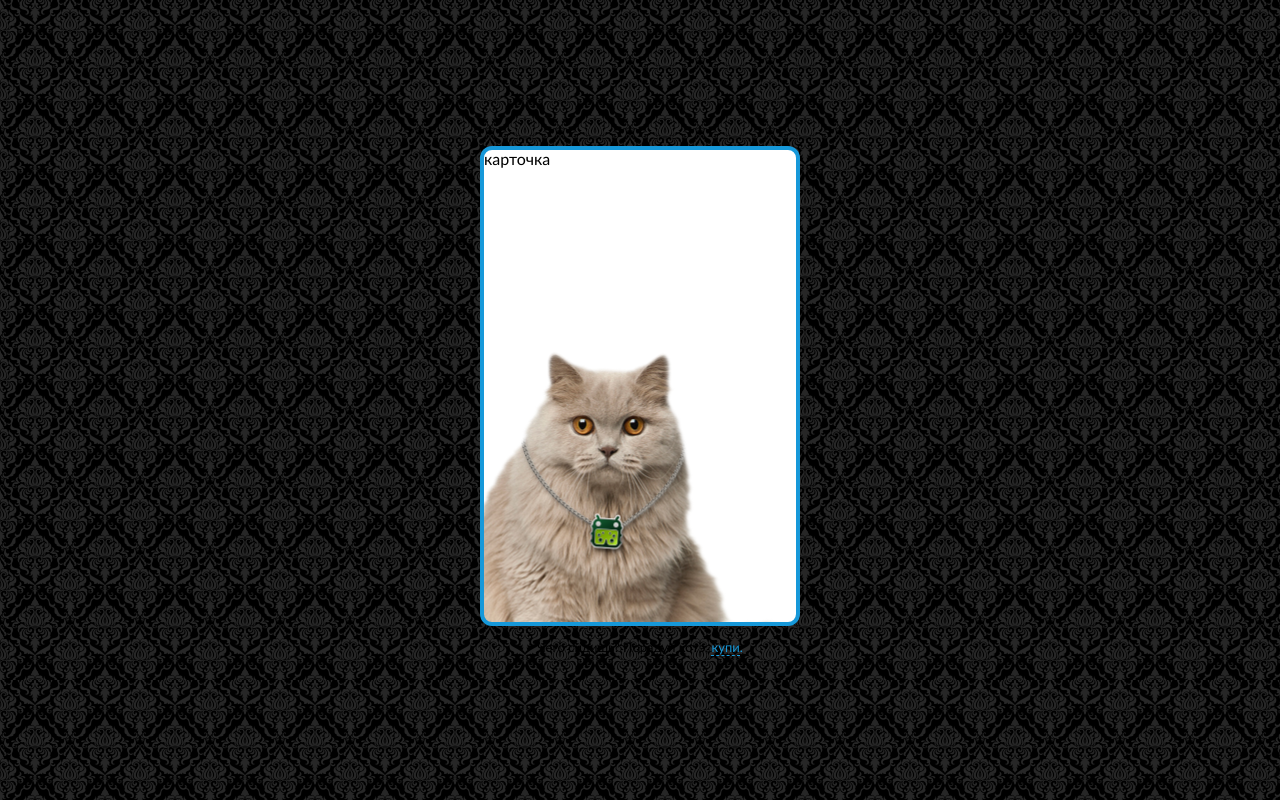
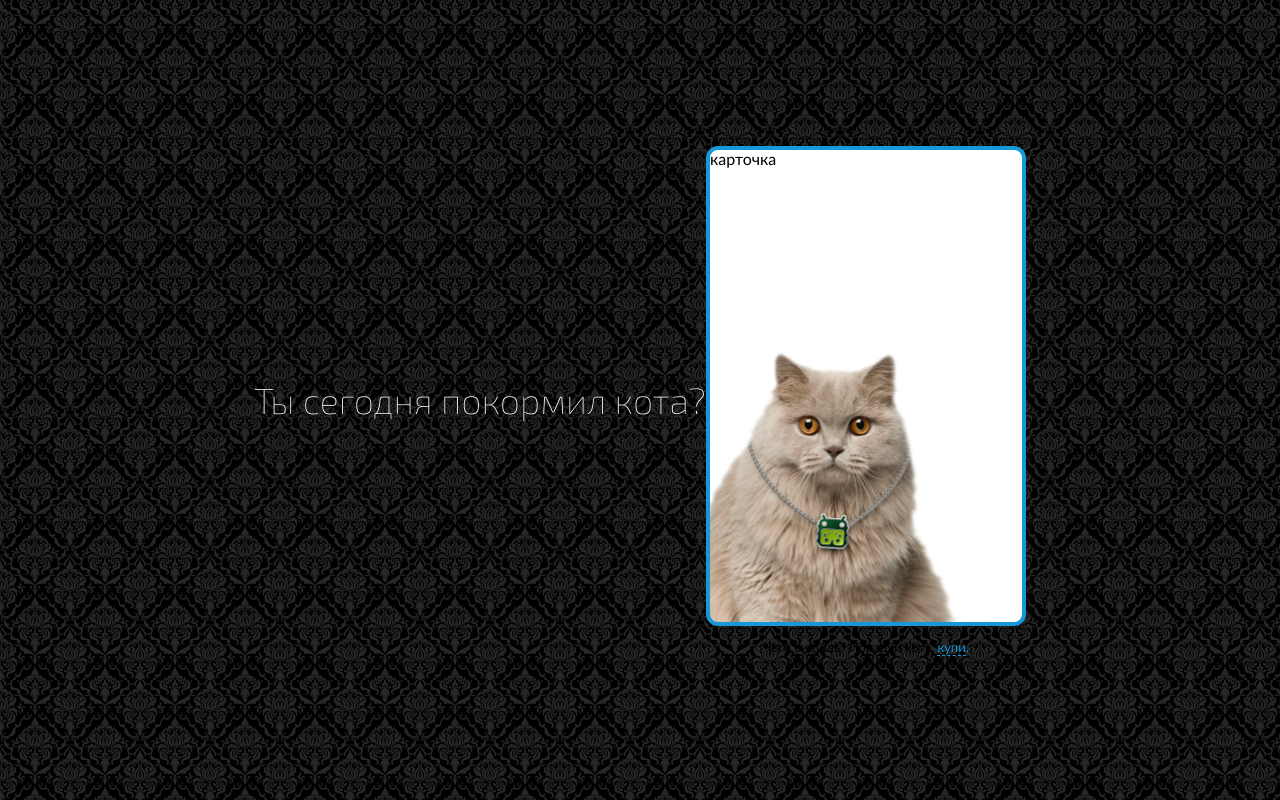
Before and after one commit to sokolowav/funbox, a React (Create React App) app: page / in a window 1280 px wide. Built offline with nearby package versions, Linux system fonts and the light colour scheme.

Commit message:
technical deploy

```diff
--- a/src/components/Container.js
+++ b/src/components/Container.js
@@ -4,6 +4,7 @@ import { Card } from './Card'
 export const Container = () => {
   return (
     <div className='container'>
+      <span className='container__heading'>Ты сегодня покормил кота?</span>
       <Card></Card>
 
       {/* <div class='box'></div> */}
--- a/src/styles/common.css
+++ b/src/styles/common.css
@@ -6,5 +6,6 @@
 
 body {
   font-family: 'Trebuchet MS', sans-serif;
-  height: 100vh;
+  width: 100%;
+  min-height: 100vh;
 }
--- a/src/styles/container.css
+++ b/src/styles/container.css
@@ -1,5 +1,4 @@
 .container {
-  min-width: 320px;
   height: 100vh;
   background: url(../images/bg.png);
   display: flex;
@@ -7,8 +6,14 @@
   align-items: center;
 }
 
-
-
+.container__heading {
+  font-family: 'Exo-light';
+  font-size: 36px;
+  line-height: 42px;
+  text-align: center;
+  color: #ffffff;
+  text-shadow: 0px 1px 1px #000000;
+}
 
 /* .box {
   overflow: hidden;
--- a/src/styles/fonts.css
+++ b/src/styles/fonts.css
@@ -1,6 +1,6 @@
 @font-face {
   font-family: 'Exo-light';
   src: url('../fonts/Exo2.0-Thin.otf') format('opentype');
-  font-weight: 200;
+  font-weight: 100;
   font-style: normal;
 }
```
